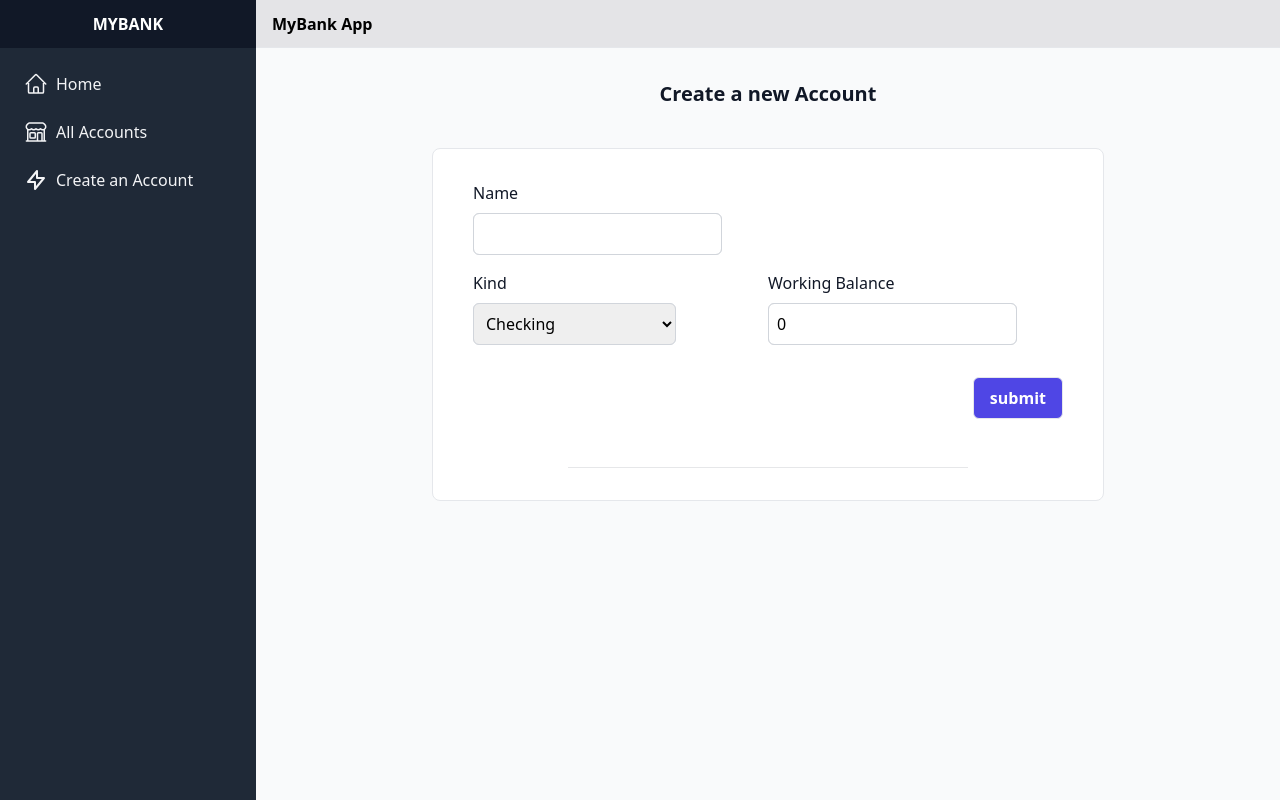
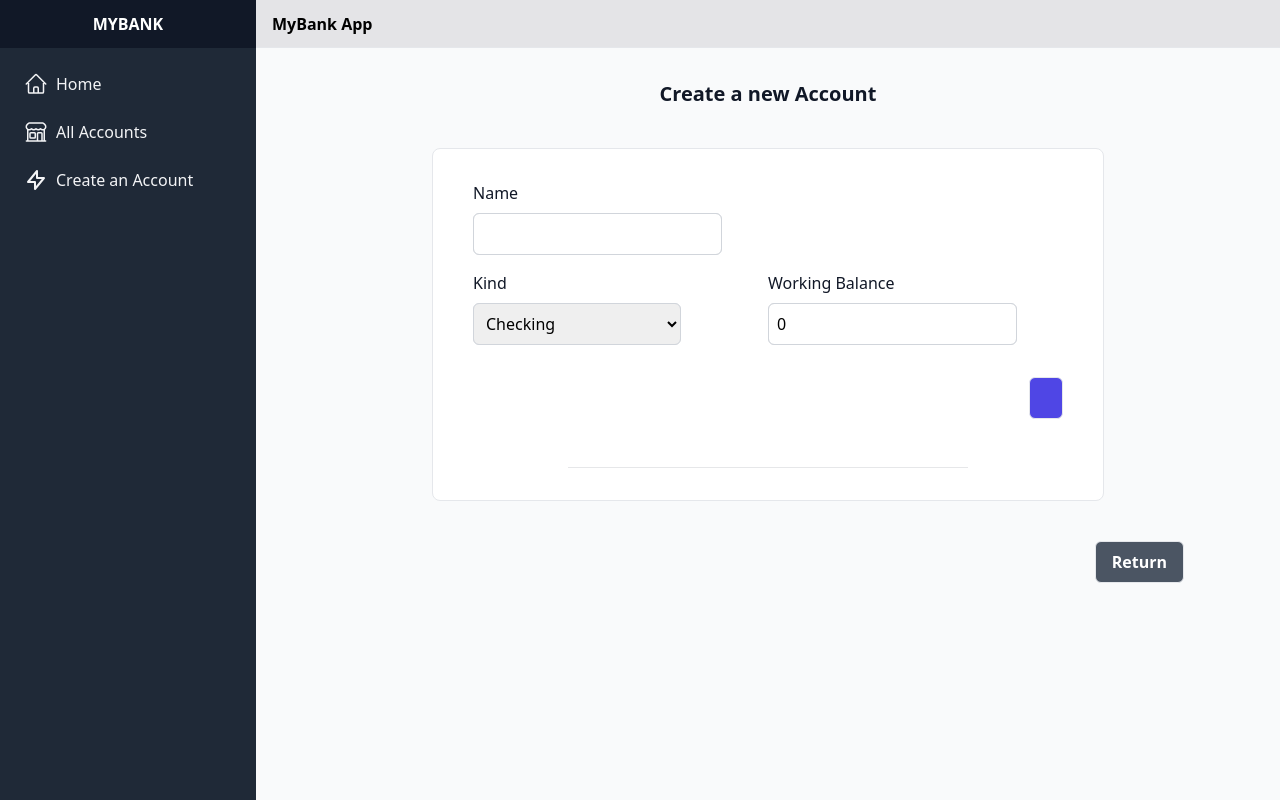
Before and after one commit to Nour-Noaxp/MyBank, a Django app: page /accounts/new in a window 1280 px wide. Run offline with Django 4.2, Linux system fonts and the light colour scheme; data that the repository does not hold is empty; some libraries are stand-ins or nearby versions.

Commit message:
Create a shared account form for edit and create account templates

```diff
--- a/budget/templates/account_create.html
+++ b/budget/templates/account_create.html
@@ -1,27 +1,7 @@
-{% extends "base.html" %}
-{% load custom_filters %}
-{% block content %}
-  <h1 class="font-semibold text-gray-900 text-center text-xl mt-4">Create a new Account</h1>
-  <form action="" method=POST class="bg-white mx-auto m-10 p-10 py-8 border rounded-lg grid grid-cols-2 gap-y-4 max-w-2xl">
-    {% csrf_token %}
-    {% if form.non_field_errors %}
-      {% for error in form.non_field_errors %}
-        <p>{{ error }}</p>
-      {% endfor %}
-    {% endif %}
-    <div class="col-span-full">
-      <label for="name" class="text-md/6 font-medium text-gray-900">Name</label>
-      <div>{{ form.name|add_class:"border rounded-md p-2 mt-2 outline outline-1 -outline-offset-1 outline-gray-300 focus:outline focus:outline-2 focus:-outline-offset-2 focus:outline-indigo-600" }}</div>
-    </div>
-    <div class="col-span-1">
-      <label for="kind" class="text-md/6 font-medium text-gray-900">Kind</label>
-      <div>{{ form.kind|add_class:"border rounded-md p-2 mt-2 w-[203px] outline outline-1 -outline-offset-1 outline-gray-300 focus:outline focus:outline-2 focus:-outline-offset-2 focus:outline-indigo-600" }}</div>
-    </div>
-    <div class="col-span-1 mb-4">
-      <label for="working_balance" class="text-md/6 font-medium text-gray-900">Working Balance</label>
-      <div>{{ form.working_balance|add_class:"border rounded-md p-2 mt-2 outline outline-1 -outline-offset-1 outline-gray-300 focus:outline focus:outline-2 focus:-outline-offset-2 focus:outline-indigo-600" }}</div>
-    </div>
-    <input type="submit" value="submit" class="border rounded-md bg-indigo-600 px-4 py-2 font-semibold text-white hover:bg-indigo-500 col-span-full justify-self-end">
-    <div class="border-b border-gray-900/10 px-4 py-4 mx-auto w-[400px] col-span-full"></div>
-  </form>
+{% extends "account_form.html" %}
+{% block title %}Create a new Account{% endblock %}
+{% block return_button %}
+  <div class="grid justify-self-end mr-20 ">
+    <a href="{% url "homepage" %}" class="border rounded-md bg-gray-600 px-4 py-2 font-semibold text-white hover:bg-gray-500 col-span-full justify-self-end">Return</a>
+  </div>
 {% endblock %}
--- /dev/null
+++ b/budget/templates/account_form.html
@@ -0,0 +1,29 @@
+{% extends "base.html" %}
+{% load custom_filters %}
+{% block content %}
+  <h1 class="font-semibold text-gray-900 text-center text-xl mt-4"> {% block title %}{% endblock %}</h1>
+  <form action="" method=POST class="bg-white mx-auto m-10 p-10 py-8 border rounded-lg grid grid-cols-2 gap-y-4 max-w-2xl">
+    {% csrf_token %}
+    {% if form.non_field_errors %}
+      {% for error in form.non_field_errors %}
+        <p>{{ error }}</p>
+      {% endfor %}
+    {% endif %}
+    <div class="col-span-full">
+      <label for="name" class="text-md/6 font-medium text-gray-900">Name</label>
+      <div>{{ form.name|add_class:"border rounded-md p-2 mt-2 outline outline-1 -outline-offset-1 outline-gray-300 focus:outline focus:outline-2 focus:-outline-offset-2 focus:outline-indigo-600" }}</div>
+    </div>
+    <div class="col-span-1">
+      <label for="kind" class="text-md/6 font-medium text-gray-900">Kind</label>
+      <div>{{ form.kind|add_class:"border rounded-md p-2 mt-2 w-52 outline outline-1 -outline-offset-1 outline-gray-300 focus:outline focus:outline-2 focus:-outline-offset-2 focus:outline-indigo-600" }}</div>
+    </div>
+    <div class="col-span-1 mb-4">
+      <label for="working_balance" class="text-md/6 font-medium text-gray-900">Working Balance</label>
+      <div>{{ form.working_balance|add_class:"border rounded-md p-2 mt-2 outline outline-1 -outline-offset-1 outline-gray-300 focus:outline focus:outline-2 focus:-outline-offset-2 focus:outline-indigo-600" }}</div>
+    </div>
+    <input type="submit" value="{{ button_value }}" class="border rounded-md bg-indigo-600 px-4 py-2 font-semibold text-white hover:bg-indigo-500 col-span-full justify-self-end">
+    <div class="border-b border-gray-900/10 px-4 py-4 mx-auto w-[400px] col-span-full"></div>
+  </form>
+  {% block return_button %}
+  {% endblock %}
+{% endblock %}
```
Also changed, not shown: budget/templates/account_edit.html (+3 -25 lines).
